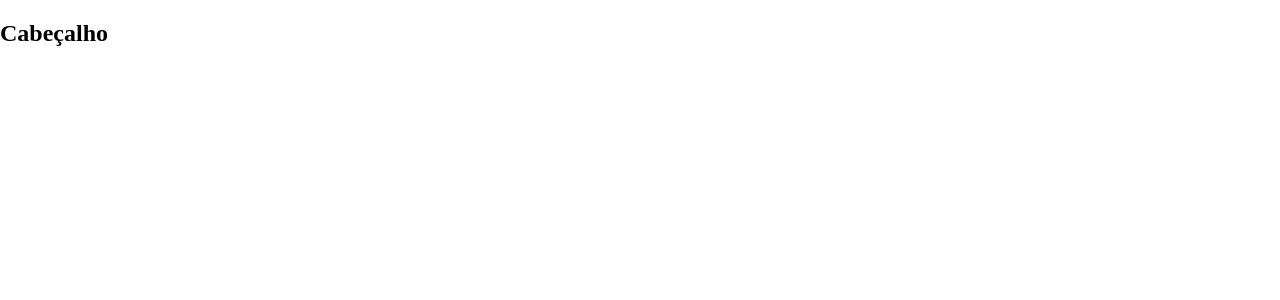
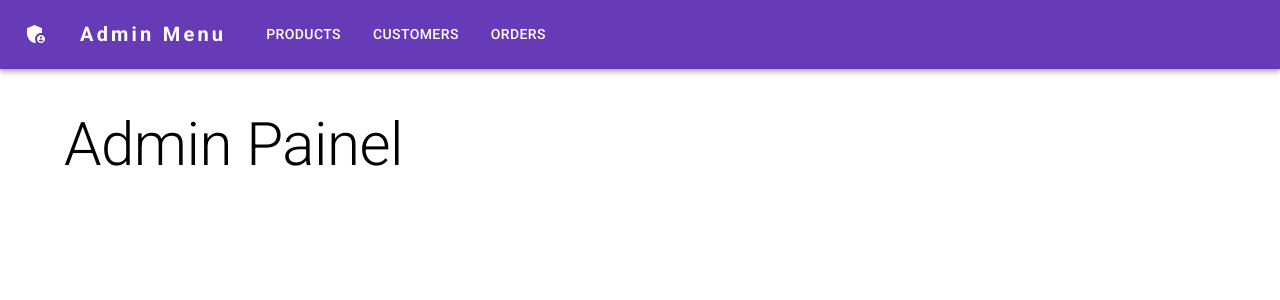
Before and after one commit to OBitencourt/pedidos-lanchonete-front, a React (Create React App) app: page / in a window 1280 px wide. Shown: the top 300 px of the page. Built offline with nearby package versions, Linux system fonts and the light colour scheme.

Commit message:
adding header and theme

```diff
--- a/package.json
+++ b/package.json
@@ -5,6 +5,7 @@
   "dependencies": {
     "@emotion/react": "^11.13.3",
     "@emotion/styled": "^11.13.0",
+    "@mui/icons-material": "^6.1.1",
     "@mui/material": "^6.1.1",
     "@testing-library/jest-dom": "^5.17.0",
     "@testing-library/react": "^13.4.0",
@@ -38,5 +39,8 @@
       "last 1 firefox version",
       "last 1 safari version"
     ]
+  },
+  "devDependencies": {
+    "@types/react-router-dom": "^5.3.3"
   }
 }
--- a/src/App.js
+++ b/src/App.js
@@ -6,11 +6,12 @@ import {
 
 
 import TemplatePage from './templates/Page';
+import TemplateClean from './templates/Clean';
 import TemplateDefault from './templates/Default'
 
-import Login from './pages/Login';
+import Painel from './pages/Painel';
 
-function App() {
+const App = () => {
   return (
     <>
       <Router>
@@ -19,10 +20,10 @@ function App() {
             <Route path="/admin">
 
             </Route>
+            <Route path="/">
+              <TemplatePage title='Admin Painel' Component={Painel} />
+            </Route>
           </TemplateDefault>
-            <Route path="/">
-              <TemplatePage title='Admin Login' Component={Login} />
-            </Route>
         </Switch>
       </Router>
     </>
--- a/src/index.js
+++ b/src/index.js
@@ -3,10 +3,23 @@ import ReactDOM from 'react-dom/client';
 import './index.css';
 import App from './App';
 
+import { createTheme, ThemeProvider } from '@mui/material/styles';
+import { purple, deepPurple } from '@mui/material/colors';
+
+
+const theme = createTheme({
+  palette: {
+    primary: deepPurple,
+    secondary: purple,
+  },
+})
+
 
 const root = ReactDOM.createRoot(document.getElementById('root'));
 root.render(
   <React.StrictMode>
-    <App />
+    <ThemeProvider theme={theme}>
+      <App />
+    </ThemeProvider>
   </React.StrictMode>
 );
--- /dev/null
+++ b/src/pages/Painel.js
@@ -0,0 +1,11 @@
+
+const Painel = () => {
+
+    return (
+        <>
+
+        </>
+    )
+}
+
+export default Painel
--- a/src/partials/Header.js
+++ b/src/partials/Header.js
@@ -1,11 +1,70 @@
+import * as React from 'react';
+import AppBar from '@mui/material/AppBar';
+
+import Toolbar from '@mui/material/Toolbar';
+
+import Typography from '@mui/material/Typography';
+
+import Container from '@mui/material/Container';
+
+import Button from '@mui/material/Button';
+
+import AdminPanelSettingsIcon from '@mui/icons-material/AdminPanelSettings';
 
 
 const Header = () => {
-    return (
-        <>
-            <h2>Cabeçalho</h2>
-        </>
-    )
+
+
+  return (
+    <AppBar position="static">
+      <Container maxWidth="xl">
+        <Toolbar disableGutters>
+          <AdminPanelSettingsIcon sx={{ display: { xs: 'none', md: 'flex' }, mr: 1 }} />
+
+          <Typography
+            variant="h6"
+            noWrap
+            sx={{
+              ml: 3,
+              mr: 4,
+              display: { xs: 'none', md: 'flex' },
+              fontFamily: 'roboto',
+              fontWeight: 700,
+              letterSpacing: '.2rem',
+              color: 'inherit',
+              textDecoration: 'none',
+            }}
+          >
+            Admin Menu
+          </Typography>
+
+          <Button
+
+
+            sx={{ mr: 2, my: 2, color: 'white', display: 'block' }}
+          >
+            Products
+          </Button>
+
+          <Button
+
+
+            sx={{ mr: 2, my: 2, color: 'white', display: 'block' }}
+          >
+            Customers
+          </Button>
+
+          <Button
+
+
+            sx={{ mr: 2, my: 2, color: 'white', display: 'block' }}
+          >
+            Orders
+          </Button>
+
+        </Toolbar>
+      </Container>
+    </AppBar>
+  );
 }
-
-export default Header
+export default Header;
--- /dev/null
+++ b/src/templates/Clean.js
@@ -0,0 +1,12 @@
+import Container from '@mui/material/Container';
+
+const TemplateClean = ({Component}) => {
+
+    return (
+        <Container>
+            <Component />
+        </Container>
+    )
+}
+
+export default TemplateClean
--- a/src/templates/Page.js
+++ b/src/templates/Page.js
@@ -4,7 +4,7 @@ const TemplatePage = ({title, Component}) => {
     return (
 
         <>
-            <Typography variant='h2'>{title}</Typography>
+            <Typography sx={{mt: 5}}variant='h2'>{title}</Typography>
             <Component />
         </>
     )
```
Also changed, not shown: src/pages/Login.js (deleted, +0 -12 lines), 1 other file (tests, documents, lock files or other folders).
